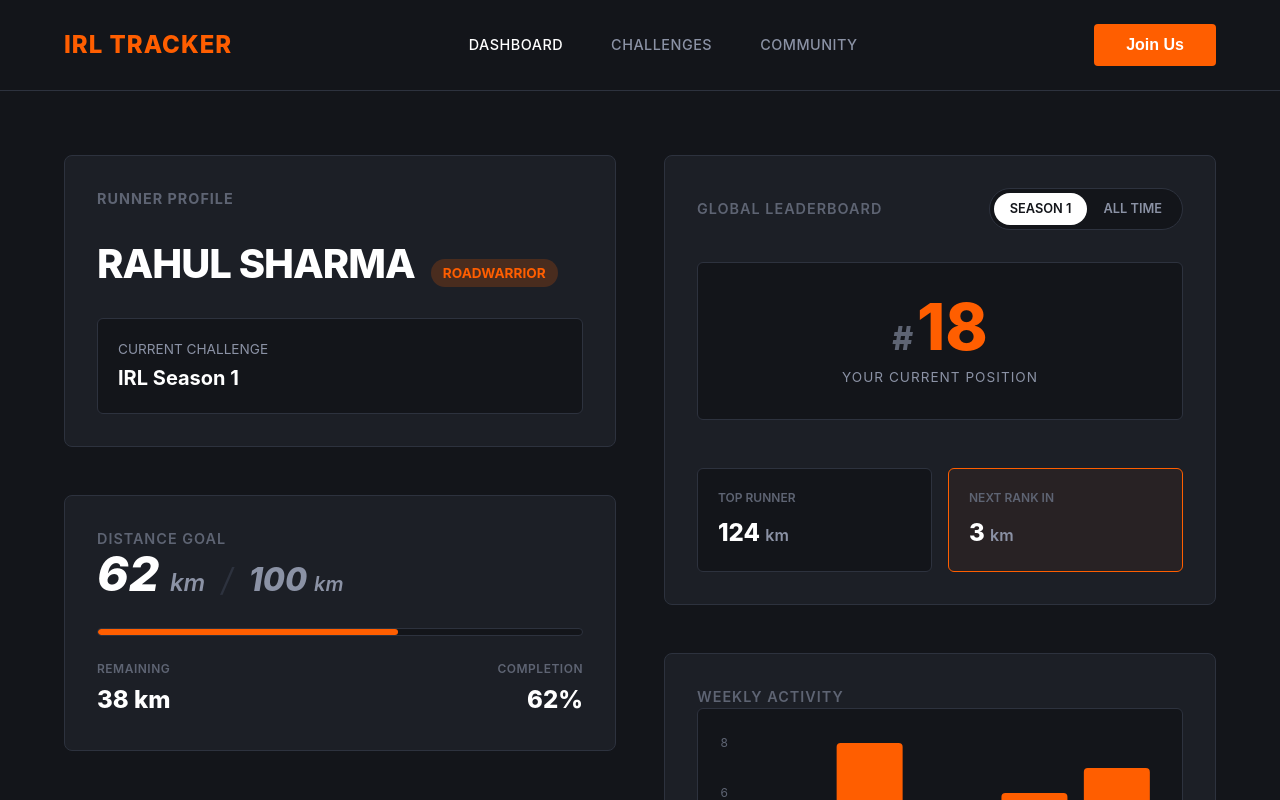
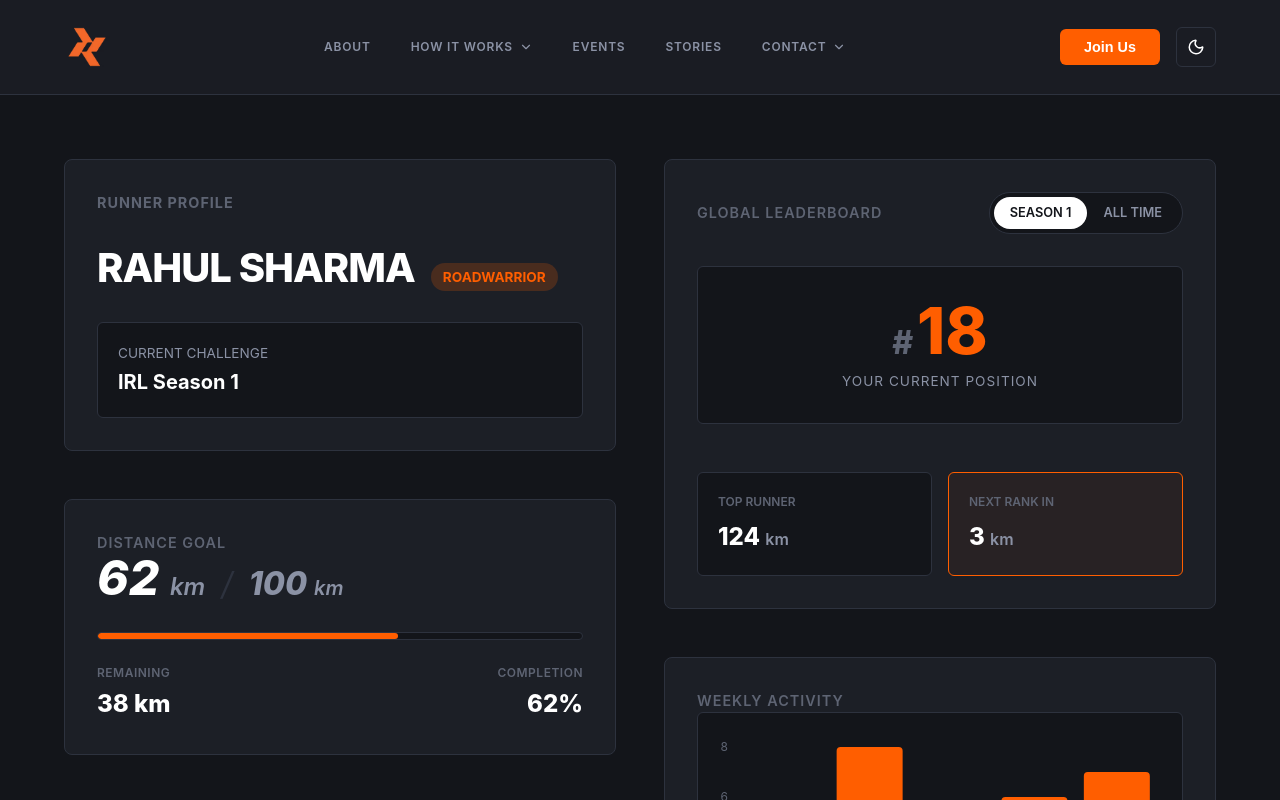
Before and after one commit to CodyBrat/runner, a React (Vite) app: page / in a window 1280 px wide. Shown: the top 800 px of the page. Built offline with nearby package versions, Linux system fonts and the light colour scheme.

Commit message:
feat(navbar): update UI to match mock with logo, dropdowns, and theme toggle

```diff
--- a/index.html
+++ b/index.html
@@ -2,7 +2,7 @@
 <html lang="en">
   <head>
     <meta charset="UTF-8" />
-    <link rel="icon" type="image/svg+xml" href="/favicon.svg" />
+    <link rel="icon" type="image/png" href="/logo.png" />
     <meta name="viewport" content="width=device-width, initial-scale=1.0" />
     <title>runner</title>
   </head>
--- a/src/App.css
+++ b/src/App.css
@@ -9,48 +9,79 @@
   align-items: center;
   justify-content: space-between;
   padding: 1.5rem 4rem;
-  background-color: var(--bg-main);
+  background-color: #1a1c23; /* matching the image's slightly different nav background */
   border-bottom: 1px solid var(--border-subtle);
 }
 
 .nav-logo {
-  font-weight: 800;
-  font-size: 1.5rem;
-  color: var(--accent-primary);
-  text-transform: uppercase;
-  letter-spacing: 1px;
+  display: flex;
+  align-items: center;
+}
+
+.nav-logo img {
+  height: 46px; /* Sized according to image scale */
+  width: auto;
 }
 
 .nav-links {
   display: flex;
-  gap: 3rem;
+  gap: 2.5rem;
+  align-items: center;
 }
 
 .nav-links a {
-  font-size: 0.9rem;
-  font-weight: 500;
-  color: var(--text-secondary);
+  display: flex;
+  align-items: center;
+  gap: 0.35rem;
+  font-size: 0.75rem;
+  font-weight: 600;
+  color: #8b92a5;
   text-transform: uppercase;
-  letter-spacing: 0.5px;
+  letter-spacing: 0.8px;
 }
 
 .nav-links a:hover, .nav-links a.active {
   color: var(--text-primary);
 }
 
+.nav-actions {
+  display: flex;
+  gap: 1rem;
+  align-items: center;
+}
+
 .nav-btn {
   background: var(--accent-primary);
   color: #fff;
   border: none;
-  padding: 0.75rem 2rem;
-  border-radius: 4px;
-  font-weight: 600;
+  padding: 0.6rem 1.5rem;
+  border-radius: 6px;
+  font-weight: 700;
   cursor: pointer;
-  font-size: 1rem;
+  font-size: 0.9rem;
+  transition: background-color 0.2s ease;
 }
 
 .nav-btn:hover {
   background: var(--accent-primary-hover);
+}
+
+.theme-toggle {
+  display: flex;
+  align-items: center;
+  justify-content: center;
+  background: transparent;
+  width: 40px;
+  height: 40px;
+  border-radius: 6px;
+  border: 1px solid var(--border-subtle);
+  color: var(--text-primary);
+  cursor: pointer;
+  transition: background-color 0.2s;
+}
+
+.theme-toggle:hover {
+  background: var(--bg-card);
 }
 
 .main-content {
--- a/src/App.jsx
+++ b/src/App.jsx
@@ -4,19 +4,30 @@ import RunnerDetails from './components/RunnerDetails';
 import ProgressMetrics from './components/ProgressMetrics';
 import WeeklyActivity from './components/WeeklyActivity';
 import LeaderboardSnapshot from './components/LeaderboardSnapshot';
+import { ChevronDown, Moon } from 'lucide-react';
+import logo from './assets/logo.png';
 import './App.css';
 
 function App() {
   return (
     <div className="layout">
       <nav className="navbar">
-        <div className="nav-logo">IRL tracker</div>
+        <div className="nav-logo">
+          <img src={logo} alt="Logo" />
+        </div>
         <div className="nav-links">
-          <a href="#" className="active">Dashboard</a>
-          <a href="#">Challenges</a>
-          <a href="#">Community</a>
+          <a href="#">About</a>
+          <a href="#" className="dropdown">How it works <ChevronDown size={14} /></a>
+          <a href="#">Events</a>
+          <a href="#">Stories</a>
+          <a href="#" className="dropdown">Contact <ChevronDown size={14} /></a>
         </div>
-        <button className="nav-btn">Join Us</button>
+        <div className="nav-actions">
+          <button className="nav-btn">Join Us</button>
+          <button className="theme-toggle">
+            <Moon size={18} />
+          </button>
+        </div>
       </nav>
 
       <main className="main-content">
```
Also changed, not shown: public/logo.png (added), src/assets/logo.png (added).
